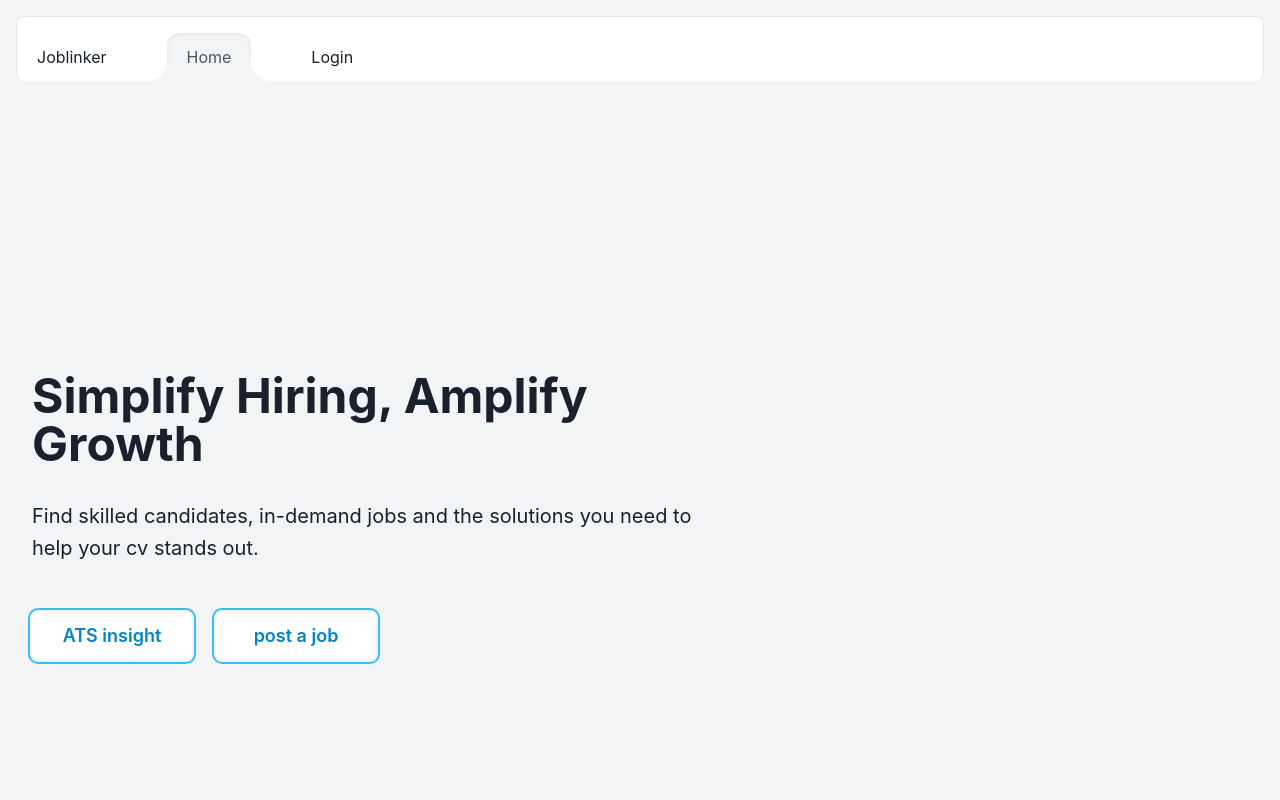
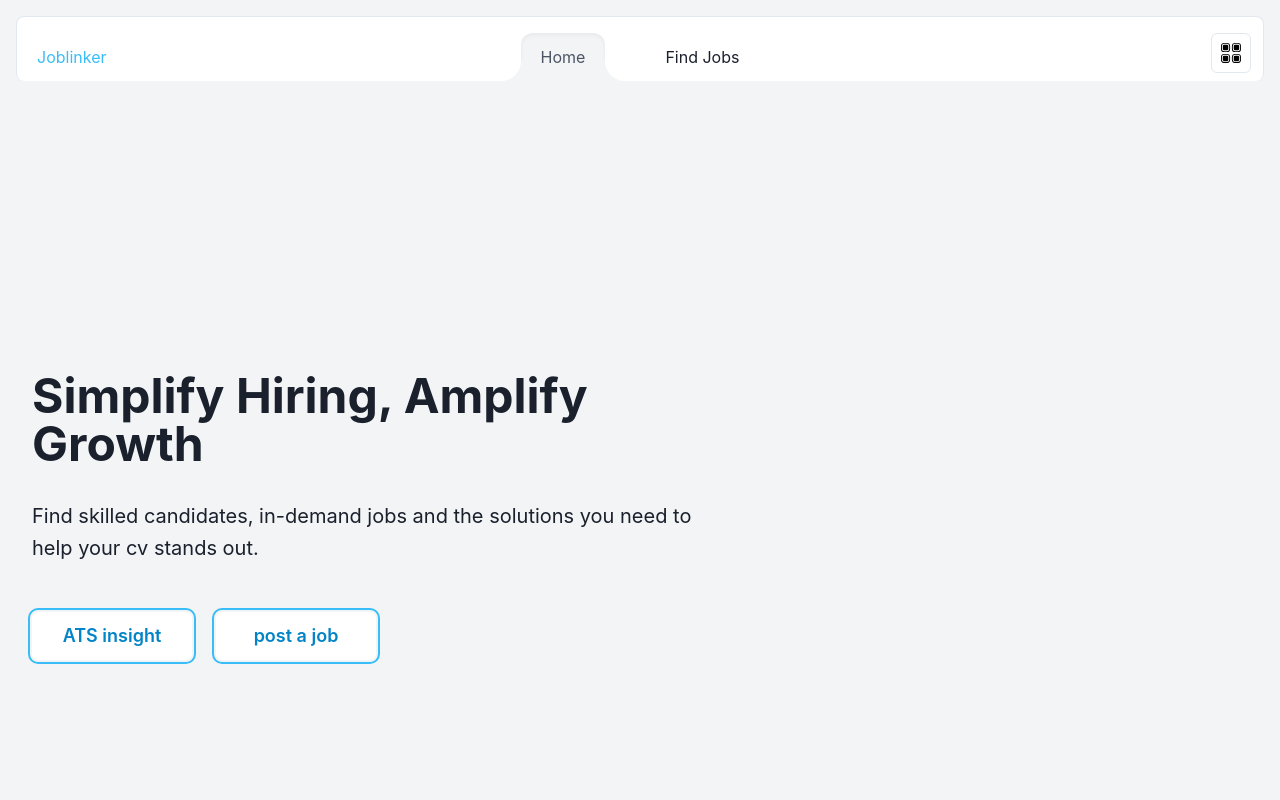
Before and after one commit to Abdallah-Abdelrahman/Job-linker, a React (Vite) app: page / in a window 1280 px wide. Shown: the top 800 px of the page. Built offline with nearby package versions, Linux system fonts and the light colour scheme.

Commit message:
Add Explore component to display jobs

```diff
--- /dev/null
+++ b/src/components/Explore.tsx
@@ -0,0 +1,11 @@
+import { Box, FormControl } from "@chakra-ui/react";
+
+function Explore() {
+  return (
+    <Box className='container mx-auto'>
+    <h1>Explore jobs</h1>
+    </Box>
+  );
+}
+
+export default Explore;
--- a/src/components/Header.tsx
+++ b/src/components/Header.tsx
@@ -1,37 +1,48 @@
-import { Link, NavLink } from 'react-router-dom';
+import { Link, NavLink, useNavigate } from 'react-router-dom';
 import { useAppDispatch, useAppSelector } from '../hooks/store';
 import { useLogoutMutation } from '../app/services/auth';
 import { useRefresh } from '../hooks';
 import { selectCurrentUser } from '../features/auth';
 import { unsetCredentials } from '../features/auth/authSlice';
-import { Text } from '@chakra-ui/react';
+import { IconButton, Menu, MenuButton, MenuItem, MenuList } from '@chakra-ui/react';
+import MyIcon from './Icon';
 
 function Header() {
   const user = useAppSelector(selectCurrentUser);
   const dispatch = useAppDispatch();
   const [logout] = useLogoutMutation();
+  const navigate = useNavigate();
   const isAuthenticated = user.jwt || user.isRefreshed;
   // token refresher
   useRefresh();
 
   return (
     <header className='container mx-auto mt-4 pt-4 border-t border-x bg-white rounded-lg'>
-      <nav className='nav flex  gap-4 md:gap-10'>
+      <nav className='nav relative flex justify-center gap-4 md:gap-10'>
         <Link
           to='/'
-          className='py-3 px-3 md:px-5'
+          className='absolute py-3 px-3 text-sky-400 left-0 md:px-5'
           children='joblinker'
         />
-        <NavLink className='py-3 px-4 md:px-5' to='/'>
-          home
-        </NavLink>
-        {isAuthenticated && <NavLink className='py-3 px-5' to='@me'>
-          profile
-        </NavLink>
-        }
-        <NavLink
-          className='py-3 px-4 md:px-5'
-          to={isAuthenticated ? 'logout' : 'login'}
+        <Menu>
+          <MenuButton
+            as={IconButton}
+            className='!absolute right-3 focus:border-sky-300 hover:border-sky-300'
+            aria-label='Options'
+            icon={<MyIcon href='/sprite.svg#menu' className='w-5 h-5' />}
+            variant='outline'
+          />
+          <MenuList>
+            {isAuthenticated
+              ? <MenuItem
+                children='profile'
+                icon={<MyIcon href='/sprite.svg#user' className='w-5 h-5' />}
+                onClick={() => navigate('@me')}
+              />
+              : null}
+            <MenuItem
+              children={isAuthenticated ? 'logout' : 'sign in'}
+              icon={<MyIcon href='/sprite.svg#logout' className='w-5 h-5' />}
               onClick={() => {
                 if (isAuthenticated) {
                   logout()
@@ -40,13 +51,25 @@ function Header() {
                       dispatch(unsetCredentials());
                     })
                     .catch(err => console.error({ err }));
+                } else {
+                  navigate('/login');
                 }
               }}
-        >
-          {isAuthenticated ? 'logout' : 'login'}
-        </NavLink>
+            />
+          </MenuList>
+        </Menu>
+        <NavLink
+          className='py-3 px-4 md:px-5'
+          to='/'
+          children='home'
+        />
+        <NavLink
+          className='py-3 px-4 md:px-5'
+          to='search'
+          children='find jobs'
+        />
       </nav>
-    </header>
+    </header >
 
   );
 }
--- a/src/components/index.ts
+++ b/src/components/index.ts
@@ -7,3 +7,4 @@ export { default as Insights } from './Insights';
 export { default as Header } from './Header';
 export { default as Footer } from './Footer';
 export { default as MyModal } from './MyModal';
+export { default as Explore } from './Explore';
--- a/src/index.css
+++ b/src/index.css
@@ -32,7 +32,7 @@ a:hover {
   @apply inline-block;
 }
 .nav {
-    overflow: hidden;
+/*     overflow: hidden; */
 }
 .nav a.active {
     @apply relative shadow-inner bg-gray-100 rounded-t-xl text-gray-600;
--- a/src/main.tsx
+++ b/src/main.tsx
@@ -1,6 +1,6 @@
 import React from 'react';
 import ReactDOM from 'react-dom/client';
-import { Navigate, RouterProvider } from 'react-router-dom';
+import { RouterProvider } from 'react-router-dom';
 import { Provider } from 'react-redux';
 import { store } from './app/store.ts';
 import { ChakraProvider } from '@chakra-ui/react';
@@ -9,7 +9,7 @@ import {
   createBrowserRouter,
   createRoutesFromElements,
 } from 'react-router-dom';
-import { ErrorPage, Layout, Private } from './components';
+import { ErrorPage, Explore, Layout, Private } from './components';
 import { Verify, Register, Login, Profile, Home } from './routes';
 import './index.css';
 import { Job } from './components/job';
@@ -18,9 +18,9 @@ const router = createBrowserRouter(
   createRoutesFromElements(
     <Route path='/' element={<Layout />} errorElement={<ErrorPage />}>
       <Route index element={<Home />} />
+      <Route path='search' element={<Explore />} />
       <Route path='signup' element={<Register />} />
       <Route path='login' element={<Login />} />
-      <Route path='logout' element={<Navigate to='/' />} />
       <Route path='verify' element={<Verify />} />
       <Route element={<Private />}>
         <Route path='@me' element={<Profile />}>
```
Also changed, not shown: public/sprite.svg. Lines whose indentation alone changed are shown as unchanged.
